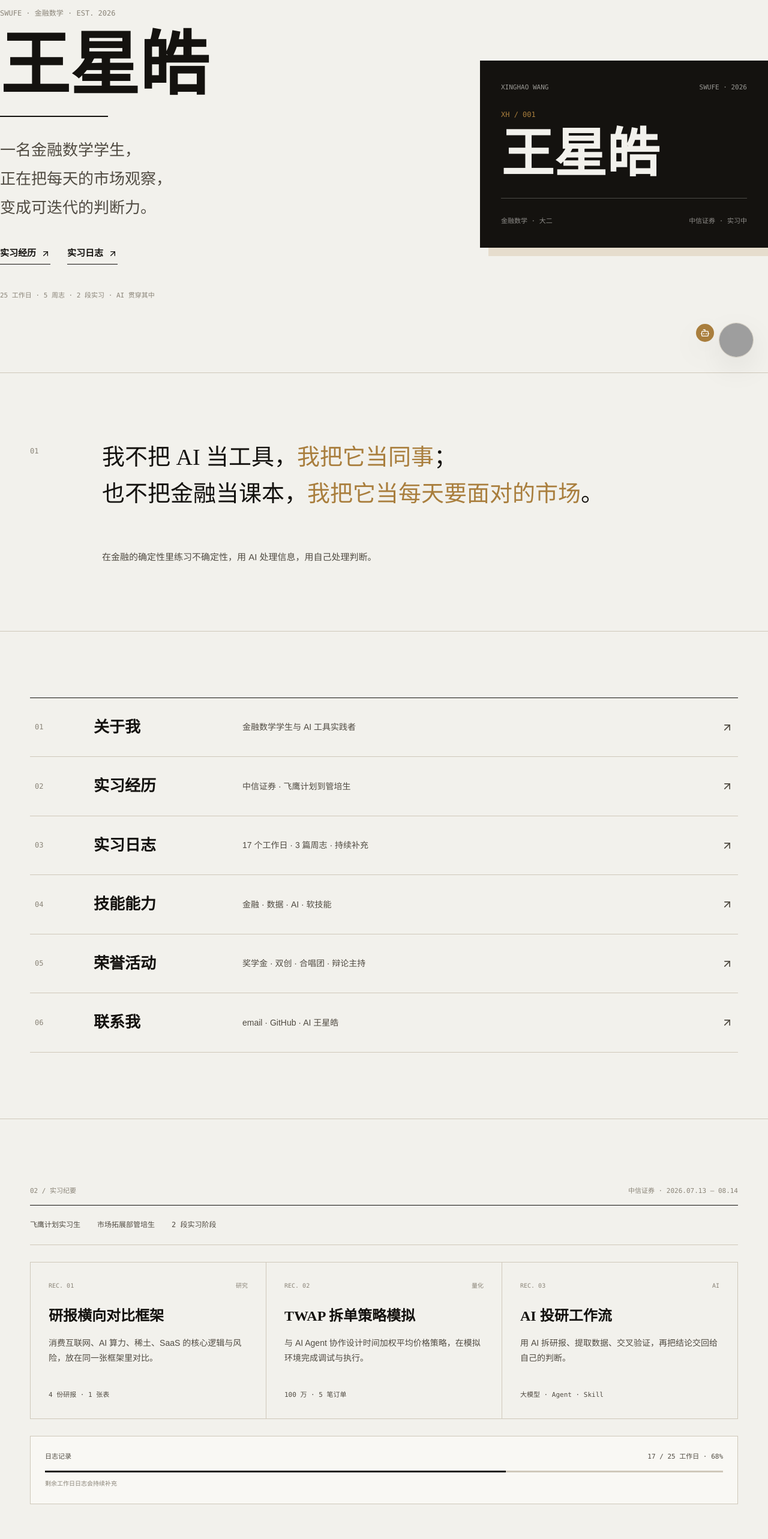
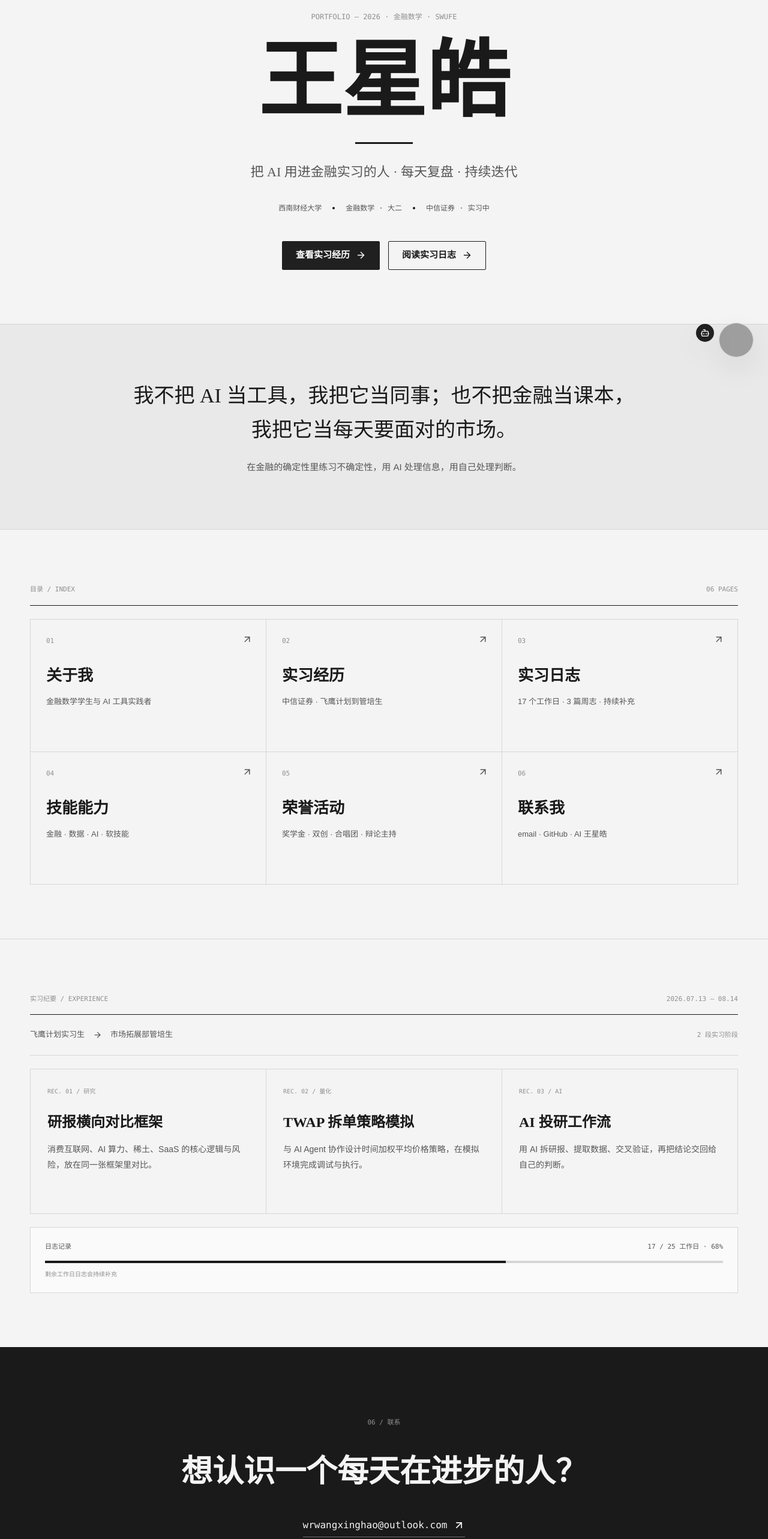
Before and after one commit to Xinghao793/xinghao-portfolio, a Next.js app: page / in a window 1280 px wide. Shown: the part 180-2746 px from the top of the page at 60% size. Built offline with nearby package versions, Linux system fonts and the light colour scheme; grey boxes are pictures that could not be loaded.

Commit message:
feat: 首页改为灰阶居中编辑式版式，全站配色参考作品集灰白设计

```diff
--- a/app/globals.css
+++ b/app/globals.css
@@ -1,22 +1,22 @@
 :root {
-  --paper: #f2f1ec;
-  --paper-deep: #e6e2d8;
-  --paper-soft: #f9f8f4;
-  --ink: #14120f;
-  --ink-soft: #504b42;
-  --ink-faint: #8a8478;
-  --line: #cfc8ba;
-  --line-soft: #e0dbcf;
-  --accent: #a97e3d;
-  --accent-deep: #6f5224;
-  --accent-soft: #f1e7d3;
-  --slate: #29463e;
-  --slate-soft: #9aa79f;
-  --cobalt: #29463e;
-  --cobalt-soft: #9aa79f;
-  --dark: #14120f;
-  --dark-soft: #1d1a15;
-  --line-dark: #3a352c;
+  --paper: #f4f4f4;
+  --paper-deep: #e9e9e9;
+  --paper-soft: #fafafa;
+  --ink: #1a1a1a;
+  --ink-soft: #565656;
+  --ink-faint: #8f8f8f;
+  --line: #d6d6d6;
+  --line-soft: #e3e3e3;
+  --accent: #202020;
+  --accent-deep: #000000;
+  --accent-soft: #ececec;
+  --slate: #3d3d3d;
+  --slate-soft: #9a9a9a;
+  --cobalt: #3d3d3d;
+  --cobalt-soft: #9a9a9a;
+  --dark: #141414;
+  --dark-soft: #1d1d1d;
+  --line-dark: #3a3a3a;
   --white: #ffffff;
   --font-serif: "Noto Serif SC", "Source Han Serif SC", "Songti SC", "SimSun", serif;
   --font-sans: "Noto Sans SC", "PingFang SC", "HarmonyOS Sans SC", "Microsoft YaHei", sans-serif;
@@ -2700,3 +2700,346 @@ button {
     font-size: 44px;
   }
 }
+
+/* Homepage v4 - centered neutral editorial */
+
+.h4-hero {
+  padding-block: 120px 90px;
+  border-bottom: 1px solid var(--line);
+}
+
+.h4-center {
+  text-align: center;
+}
+
+.h4-eyebrow {
+  font-family: var(--font-mono);
+  font-size: 12px;
+  color: var(--ink-faint);
+}
+
+.h4-name {
+  margin-top: 26px;
+  font-family: var(--font-serif);
+  font-size: 140px;
+  font-weight: 600;
+  line-height: 1;
+}
+
+.h4-rule {
+  width: 96px;
+  height: 3px;
+  margin: 30px auto 0;
+  background: var(--ink);
+}
+
+.h4-sub {
+  margin-top: 28px;
+  font-family: var(--font-serif);
+  font-size: 22px;
+  color: var(--ink-soft);
+}
+
+.h4-info {
+  display: flex;
+  align-items: center;
+  justify-content: center;
+  flex-wrap: wrap;
+  gap: 18px;
+  margin-top: 30px;
+  font-family: var(--font-mono);
+  font-size: 12px;
+  color: var(--ink-soft);
+}
+
+.h4-info i {
+  width: 4px;
+  height: 4px;
+  border-radius: 50%;
+  background: var(--ink);
+}
+
+.h4-actions {
+  display: flex;
+  justify-content: center;
+  flex-wrap: wrap;
+  gap: 14px;
+  margin-top: 44px;
+}
+
+.h4-band {
+  padding: 90px 0;
+  background: var(--paper-deep);
+  text-align: center;
+}
+
+.h4-manifesto {
+  font-family: var(--font-serif);
+  font-size: 34px;
+  font-weight: 500;
+  line-height: 1.7;
+}
+
+.h4-manifesto-sub {
+  margin-top: 20px;
+  font-size: 15px;
+  color: var(--ink-soft);
+}
+
+.h4-section {
+  padding: 90px 0;
+  border-top: 1px solid var(--line);
+}
+
+.h4-section-title {
+  display: flex;
+  align-items: baseline;
+  justify-content: space-between;
+  gap: 20px;
+  padding-bottom: 16px;
+  border-bottom: 1px solid var(--ink);
+  font-family: var(--font-mono);
+  font-size: 11px;
+  color: var(--ink-faint);
+}
+
+.h4-index-grid {
+  display: grid;
+  grid-template-columns: repeat(3, 1fr);
+  gap: 1px;
+  margin-top: 22px;
+  border: 1px solid var(--line);
+  background: var(--line);
+}
+
+.h4-index-cell {
+  position: relative;
+  display: flex;
+  flex-direction: column;
+  min-height: 220px;
+  padding: 26px;
+  background: var(--paper);
+  transition: background-color 160ms ease;
+}
+
+.h4-index-cell:hover {
+  background: var(--paper-soft);
+}
+
+.h4-index-num {
+  font-family: var(--font-mono);
+  font-size: 11px;
+  color: var(--ink-faint);
+}
+
+.h4-index-title {
+  margin-top: 26px;
+  font-family: var(--font-serif);
+  font-size: 26px;
+  font-weight: 600;
+}
+
+.h4-index-desc {
+  margin-top: 10px;
+  font-size: 13px;
+  color: var(--ink-soft);
+}
+
+.h4-index-arrow {
+  position: absolute;
+  top: 24px;
+  right: 22px;
+  color: var(--ink-soft);
+  transition: transform 180ms ease, color 180ms ease;
+}
+
+.h4-index-cell:hover .h4-index-arrow {
+  transform: translate(2px, -2px);
+  color: var(--ink);
+}
+
+.h4-stage-line {
+  display: flex;
+  align-items: center;
+  flex-wrap: wrap;
+  gap: 14px;
+  padding: 22px 0;
+  border-bottom: 1px solid var(--line);
+  font-family: var(--font-mono);
+  font-size: 13px;
+  color: var(--ink-soft);
+}
+
+.h4-stage-extra {
+  margin-left: auto;
+  font-size: 11px;
+  color: var(--ink-faint);
+}
+
+.h4-records {
+  display: grid;
+  grid-template-columns: repeat(3, 1fr);
+  gap: 1px;
+  margin-top: 22px;
+  border: 1px solid var(--line);
+  background: var(--line);
+}
+
+.h4-record {
+  display: flex;
+  flex-direction: column;
+  min-height: 240px;
+  padding: 28px;
+  background: var(--paper);
+}
+
+.h4-record-meta {
+  font-family: var(--font-mono);
+  font-size: 10px;
+  color: var(--ink-faint);
+}
+
+.h4-record-title {
+  margin-top: 22px;
+  font-family: var(--font-serif);
+  font-size: 24px;
+  font-weight: 600;
+}
+
+.h4-record-desc {
+  margin-top: 12px;
+  font-size: 14px;
+  line-height: 1.85;
+  color: var(--ink-soft);
+}
+
+.h4-progress {
+  margin-top: 22px;
+  padding: 22px 24px;
+  border: 1px solid var(--line);
+  background: var(--paper-soft);
+}
+
+.h4-progress-head {
+  display: flex;
+  justify-content: space-between;
+  gap: 16px;
+  font-family: var(--font-mono);
+  font-size: 11px;
+  color: var(--ink-soft);
+}
+
+.h4-progress-track {
+  height: 4px;
+  margin-top: 14px;
+  background: var(--line);
+}
+
+.h4-progress-track span {
+  display: block;
+  height: 100%;
+  background: var(--ink);
+}
+
+.h4-progress-note {
+  margin-top: 10px;
+  font-family: var(--font-mono);
+  font-size: 10px;
+  color: var(--ink-faint);
+}
+
+.h4-cta {
+  padding: 110px 0;
+  background: var(--ink);
+  color: var(--paper);
+}
+
+.h4-cta-num {
+  font-family: var(--font-mono);
+  font-size: 11px;
+  color: rgba(244, 244, 244, 0.55);
+}
+
+.h4-cta-title {
+  margin-top: 24px;
+  font-family: var(--font-serif);
+  font-size: 52px;
+  font-weight: 600;
+}
+
+.h4-cta-mail {
+  display: inline-flex;
+  align-items: center;
+  gap: 10px;
+  margin-top: 30px;
+  padding-bottom: 5px;
+  border-bottom: 1px solid rgba(244, 244, 244, 0.4);
+  font-family: var(--font-mono);
+  font-size: 16px;
+  color: var(--paper);
+  transition: color 160ms ease, border-color 160ms ease;
+}
+
+.h4-cta-mail:hover {
+  color: #c8c8c8;
+  border-color: #c8c8c8;
+}
+
+@media (max-width: 1024px) {
+  .h4-name {
+    font-size: 96px;
+  }
+
+  .h4-index-grid,
+  .h4-records {
+    grid-template-columns: repeat(2, 1fr);
+  }
+}
+
+@media (max-width: 768px) {
+  .h4-hero {
+    padding-block: 80px 60px;
+  }
+
+  .h4-name {
+    font-size: 64px;
+  }
+
+  .h4-sub {
+    font-size: 18px;
+  }
+
+  .h4-info {
+    gap: 10px;
+  }
+
+  .h4-band {
+    padding: 64px 0;
+  }
+
+  .h4-manifesto {
+    font-size: 26px;
+  }
+
+  .h4-section {
+    padding: 64px 0;
+  }
+
+  .h4-index-grid,
+  .h4-records {
+    grid-template-columns: 1fr;
+  }
+
+  .h4-stage-extra {
+    margin-left: 0;
+    width: 100%;
+  }
+
+  .h4-cta {
+    padding: 84px 0;
+  }
+
+  .h4-cta-title {
+    font-size: 34px;
+  }
+}
--- a/app/page.tsx
+++ b/app/page.tsx
@@ -1,65 +1,32 @@
 import Link from "next/link";
-import { ArrowUpRight } from "lucide-react";
+import { ArrowRight, ArrowUpRight } from "lucide-react";
 import Reveal from "@/components/Reveal";
 import { experience, journals, profile } from "@/lib/content";
 
 const indexItems = [
-  {
-    n: "01",
-    href: "/about",
-    title: "关于我",
-    desc: "金融数学学生与 AI 工具实践者"
-  },
-  {
-    n: "02",
-    href: "/experience",
-    title: "实习经历",
-    desc: "中信证券 · 飞鹰计划到管培生"
-  },
-  {
-    n: "03",
-    href: "/journal",
-    title: "实习日志",
-    desc: "17 个工作日 · 3 篇周志 · 持续补充"
-  },
-  {
-    n: "04",
-    href: "/skills",
-    title: "技能能力",
-    desc: "金融 · 数据 · AI · 软技能"
-  },
-  {
-    n: "05",
-    href: "/awards",
-    title: "荣誉活动",
-    desc: "奖学金 · 双创 · 合唱团 · 辩论主持"
-  },
-  {
-    n: "06",
-    href: "/contact",
-    title: "联系我",
-    desc: "email · GitHub · AI 王星皓"
-  }
+  { n: "01", href: "/about", title: "关于我", desc: "金融数学学生与 AI 工具实践者" },
+  { n: "02", href: "/experience", title: "实习经历", desc: "中信证券 · 飞鹰计划到管培生" },
+  { n: "03", href: "/journal", title: "实习日志", desc: "17 个工作日 · 3 篇周志 · 持续补充" },
+  { n: "04", href: "/skills", title: "技能能力", desc: "金融 · 数据 · AI · 软技能" },
+  { n: "05", href: "/awards", title: "荣誉活动", desc: "奖学金 · 双创 · 合唱团 · 辩论主持" },
+  { n: "06", href: "/contact", title: "联系我", desc: "email · GitHub · AI 王星皓" }
 ];
 
 const records = [
   {
     title: "研报横向对比框架",
-    meta: "4 份研报 · 1 张表",
-    desc: "消费互联网、AI 算力、稀土、SaaS 的核心逻辑与风险，放在同一张框架里对比。",
-    tag: "研究"
+    meta: "REC. 01 / 研究",
+    desc: "消费互联网、AI 算力、稀土、SaaS 的核心逻辑与风险，放在同一张框架里对比。"
   },
   {
     title: "TWAP 拆单策略模拟",
-    meta: "100 万 · 5 笔订单",
-    desc: "与 AI Agent 协作设计时间加权平均价格策略，在模拟环境完成调试与执行。",
-    tag: "量化"
+    meta: "REC. 02 / 量化",
+    desc: "与 AI Agent 协作设计时间加权平均价格策略，在模拟环境完成调试与执行。"
   },
   {
     title: "AI 投研工作流",
-    meta: "大模型 · Agent · Skill",
-    desc: "用 AI 拆研报、提取数据、交叉验证，再把结论交回给自己的判断。",
-    tag: "AI"
+    meta: "REC. 03 / AI",
+    desc: "用 AI 拆研报、提取数据、交叉验证，再把结论交回给自己的判断。"
   }
 ];
 
@@ -69,81 +36,63 @@ export default function HomePage() {
 
   return (
     <>
-      <section className="v3-hero">
-        <div className="container v3-hero-grid">
-          <Reveal className="v3-hero-copy">
-            <div className="v3-kicker">SWUFE · 金融数学 · EST. 2026</div>
-            <h1 className="v3-hero-title">王星皓</h1>
-            <div className="v3-hero-rule" aria-hidden="true">
-              <span />
+      <section className="h4-hero">
+        <div className="container h4-center">
+          <Reveal>
+            <span className="h4-eyebrow">PORTFOLIO — 2026 · 金融数学 · SWUFE</span>
+            <h1 className="h4-name">王星皓</h1>
+            <div className="h4-rule" aria-hidden="true" />
+            <p className="h4-sub">把 AI 用进金融实习的人 · 每天复盘 · 持续迭代</p>
+            <div className="h4-info">
+              <span>西南财经大学</span>
+              <i aria-hidden="true" />
+              <span>金融数学 · 大二</span>
+              <i aria-hidden="true" />
+              <span>中信证券 · 实习中</span>
             </div>
-            <p className="v3-hero-poem">
-              一名金融数学学生，
-              <br />
-              正在把每天的市场观察，
-              <br />
-              变成可迭代的判断力。
-            </p>
-            <div className="v3-hero-actions">
-              <Link href="/experience" className="v3-link">
-                实习经历
-                <ArrowUpRight size={16} />
+            <div className="h4-actions">
+              <Link href="/experience" className="btn btn-primary">
+                查看实习经历
+                <ArrowRight size={17} />
               </Link>
-              <Link href="/journal" className="v3-link">
-                实习日志
-                <ArrowUpRight size={16} />
+              <Link href="/journal" className="btn btn-ghost">
+                阅读实习日志
+                <ArrowRight size={17} />
               </Link>
-            </div>
-            <div className="v3-hero-data">
-              25 工作日 · 5 周志 · 2 段实习 · AI 贯穿其中
-            </div>
-          </Reveal>
-          <Reveal delay={0.15} className="v3-identity-wrap">
-            <div className="v3-identity">
-              <div className="v3-identity-top">
-                <span>XINGHAO WANG</span>
-                <span>SWUFE · 2026</span>
-              </div>
-              <div className="v3-identity-code">XH / 001</div>
-              <div className="v3-identity-latin">王星皓</div>
-              <div className="v3-identity-rule" aria-hidden="true" />
-              <div className="v3-identity-foot">
-                <span>金融数学 · 大二</span>
-                <span>中信证券 · 实习中</span>
-              </div>
             </div>
           </Reveal>
         </div>
       </section>
 
-      <section className="v3-section">
+      <section className="h4-band">
         <div className="container">
           <Reveal>
-            <div className="v3-manifesto">
-              <div className="v3-manifesto-num">01</div>
-              <p className="v3-manifesto-text">
-                我不把 AI 当工具，<em>我把它当同事</em>；
-                <br />
-                也不把金融当课本，<em>我把它当每天要面对的市场</em>。
-              </p>
-              <p className="v3-manifesto-sub">
-                在金融的确定性里练习不确定性，用 AI 处理信息，用自己处理判断。
-              </p>
-            </div>
+            <p className="h4-manifesto">
+              我不把 AI 当工具，我把它当同事；也不把金融当课本，
+              <br className="h4-br" />
+              我把它当每天要面对的市场。
+            </p>
+            <p className="h4-manifesto-sub">
+              在金融的确定性里练习不确定性，用 AI 处理信息，用自己处理判断。
+            </p>
           </Reveal>
         </div>
       </section>
 
-      <section className="v3-section">
+      <section className="h4-section">
         <div className="container">
           <Reveal>
-            <div className="v3-index">
+            <div className="h4-section-title">
+              <span>目录 / INDEX</span>
+              <span>06 PAGES</span>
+            </div>
+            <div className="h4-index-grid">
               {indexItems.map((item) => (
-                <Link key={item.n} href={item.href} className="v3-index-row">
-                  <span className="v3-index-num">{item.n}</span>
-                  <span className="v3-index-title">{item.title}</span>
-                  <span className="v3-index-desc">{item.desc}</span>
-                  <ArrowUpRight className="v3-index-arrow" size={20} />
+                <Link key={item.n} href={item.href} className="h4-index-cell">
+                  <span className="h4-index-num">{item.n}</span>
+                  <span className="h4-index-title">{item.title}</span>
+                  <span className="h4-index-desc">{item.desc}</span>
+                  <ArrowUpRight className="h4-index-arrow" size={18} />
                 </Link>
               ))}
             </div>
@@ -151,57 +100,52 @@ export default function HomePage() {
         </div>
       </section>
 
-      <section className="v3-section">
+      <section className="h4-section">
         <div className="container">
           <Reveal>
-            <div className="v3-data-head">
-              <span>02 / 实习纪要</span>
-              <span>中信证券 · 2026.07.13 — 08.14</span>
+            <div className="h4-section-title">
+              <span>实习纪要 / EXPERIENCE</span>
+              <span>2026.07.13 — 08.14</span>
             </div>
-            <div className="v3-stage-row">
+            <div className="h4-stage-line">
               <span>飞鹰计划实习生</span>
+              <ArrowRight size={15} />
               <span>市场拓展部管培生</span>
-              <span>{experience.length} 段实习阶段</span>
+              <span className="h4-stage-extra">{experience.length} 段实习阶段</span>
             </div>
-            <div className="v3-records">
-              {records.map((record, index) => (
-                <article key={record.title} className="v3-record">
-                  <div className="v3-record-meta">
-                    <span>REC. 0{index + 1}</span>
-                    <span>{record.tag}</span>
-                  </div>
-                  <h3 className="v3-record-title">{record.title}</h3>
-                  <p className="v3-record-desc">{record.desc}</p>
-                  <div className="v3-record-foot">
-                    <span>{record.meta}</span>
-                  </div>
+            <div className="h4-records">
+              {records.map((record) => (
+                <article key={record.title} className="h4-record">
+                  <span className="h4-record-meta">{record.meta}</span>
+                  <h3 className="h4-record-title">{record.title}</h3>
+                  <p className="h4-record-desc">{record.desc}</p>
                 </article>
               ))}
             </div>
-            <div className="v3-progress">
-              <div className="v3-progress-head">
+            <div className="h4-progress">
+              <div className="h4-progress-head">
                 <span>日志记录</span>
                 <span>
                   {recordedDays} / 25 工作日 · {progress}%
                 </span>
               </div>
-              <div className="v3-progress-track">
+              <div className="h4-progress-track">
                 <span style={{ width: `${progress}%` }} />
               </div>
-              <div className="v3-progress-note">剩余工作日日志会持续补充</div>
+              <div className="h4-progress-note">剩余工作日日志会持续补充</div>
             </div>
           </Reveal>
         </div>
       </section>
 
-      <section className="v3-cta">
-        <div className="container">
+      <section className="h4-cta">
+        <div className="container h4-center">
           <Reveal>
-            <span className="v3-cta-num">06 / 联系</span>
-            <h2 className="v3-cta-title">想认识一个每天在进步的人？</h2>
-            <a className="v3-cta-mail" href={`mailto:${profile.email}`}>
+            <span className="h4-cta-num">06 / 联系</span>
+            <h2 className="h4-cta-title">想认识一个每天在进步的人？</h2>
+            <a className="h4-cta-mail" href={`mailto:${profile.email}`}>
               {profile.email}
-              <ArrowUpRight size={22} />
+              <ArrowUpRight size={20} />
             </a>
           </Reveal>
         </div>
```
